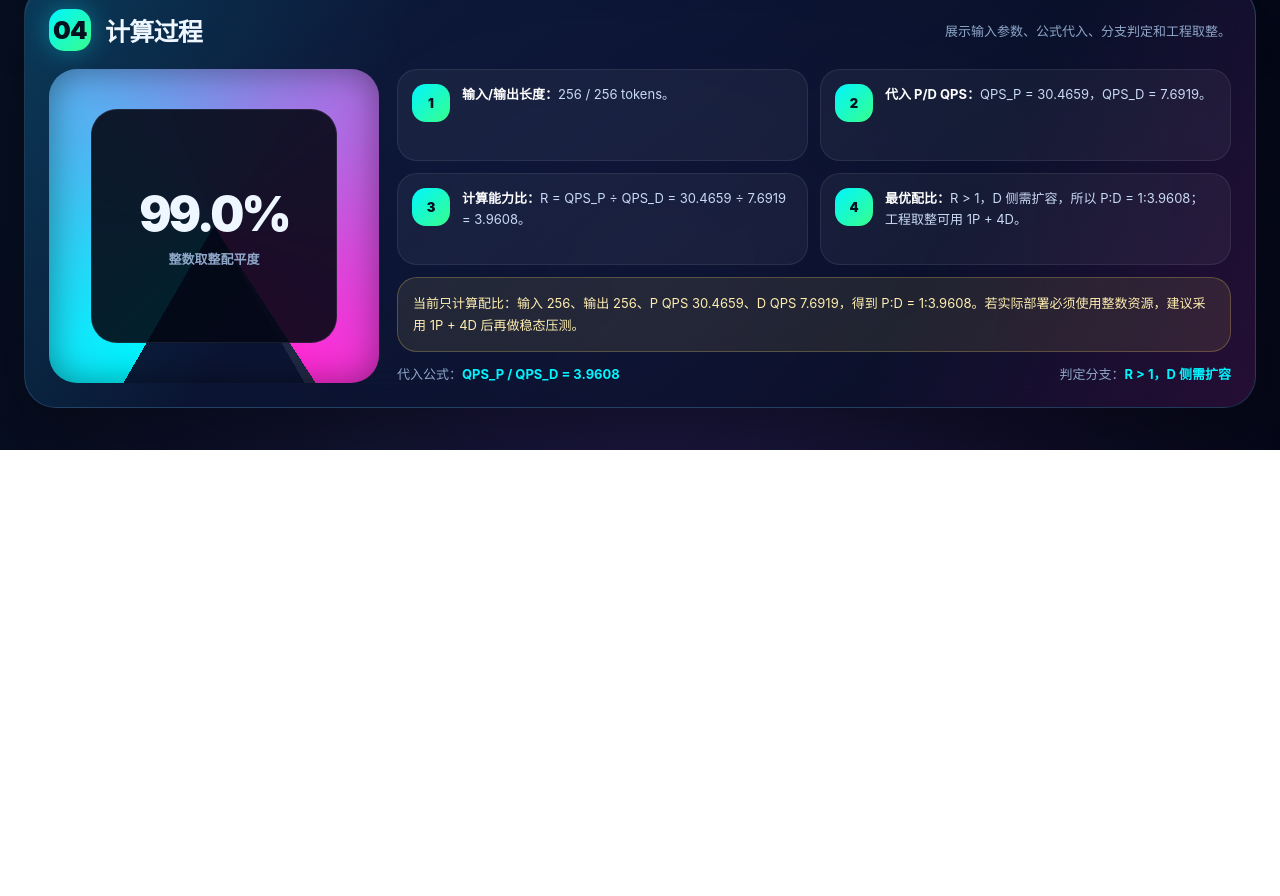
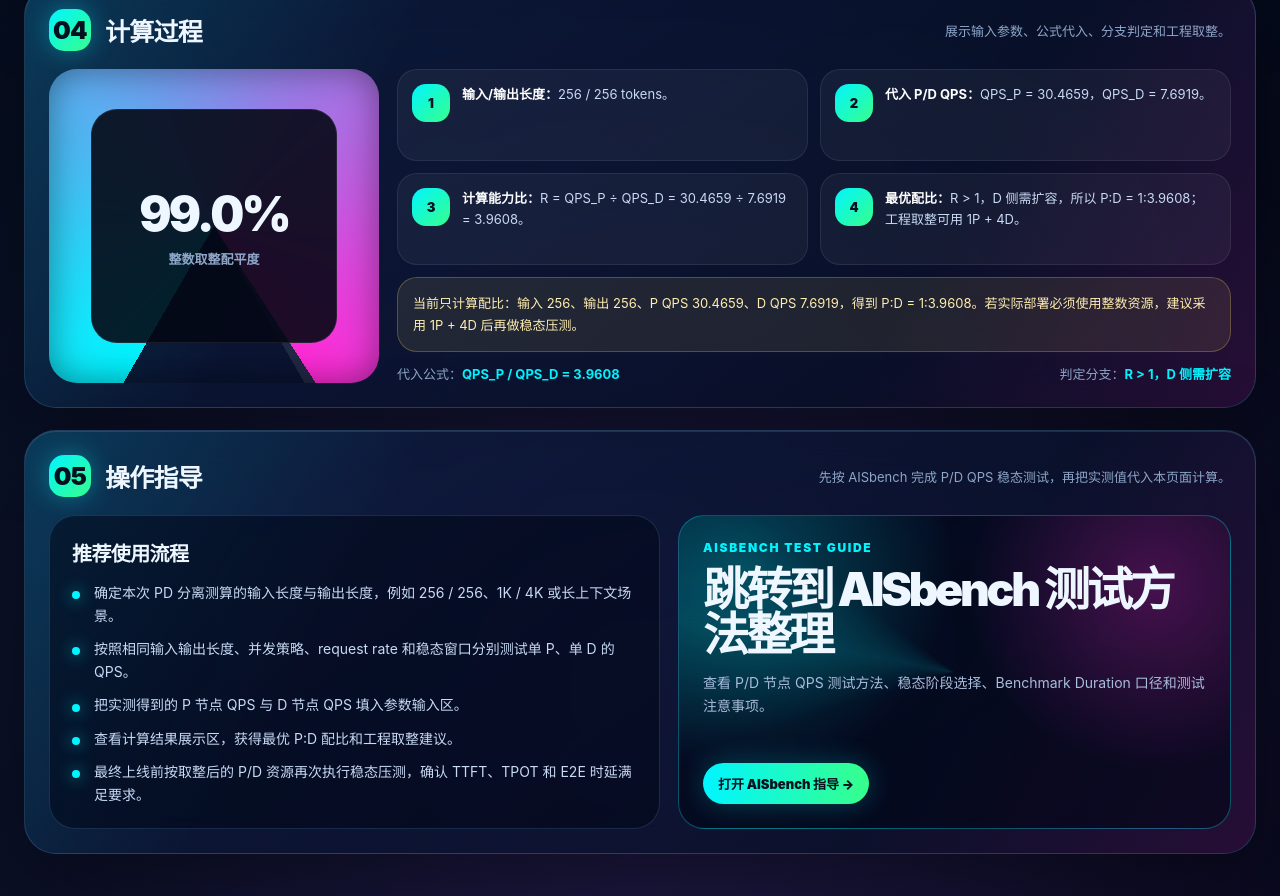
Before and after one commit to ZhengDeL/pd-rate, a plain HTML site: page index.html in a window 1280 px wide. Shown: the part 1398-2294 px from the top of the page. Before the commit the page ends 1848 px from the top, so only its background shows below. Drawn offline with Linux system fonts and the light colour scheme.

Commit message:
Add files via upload

```diff
--- a/index.html
+++ b/index.html
@@ -809,10 +809,138 @@
 
     .formula-line b { color: var(--cyan); }
 
+    .guide-grid {
+      display: grid;
+      grid-template-columns: 1.05fr 0.95fr;
+      gap: 18px;
+      align-items: stretch;
+    }
+
+    .guide-panel {
+      padding: 22px;
+      border-radius: 26px;
+      background: rgba(0, 6, 22, 0.52);
+      border: 1px solid rgba(122, 202, 255, 0.17);
+    }
+
+    .guide-panel h3 {
+      margin: 0 0 14px;
+      font-size: 20px;
+      letter-spacing: -0.03em;
+    }
+
+    .guide-list {
+      display: grid;
+      gap: 10px;
+      margin: 0;
+      padding: 0;
+      list-style: none;
+      color: #c9daf5;
+      font-size: 14px;
+      line-height: 1.65;
+    }
+
+    .guide-list li {
+      position: relative;
+      padding-left: 22px;
+    }
+
+    .guide-list li::before {
+      content: "";
+      position: absolute;
+      left: 0;
+      top: 0.72em;
+      width: 8px;
+      height: 8px;
+      border-radius: 50%;
+      background: var(--cyan);
+      box-shadow: 0 0 16px rgba(var(--cyan-rgb), 0.75);
+    }
+
+    .guide-link-card {
+      position: relative;
+      min-height: 220px;
+      display: flex;
+      flex-direction: column;
+      justify-content: space-between;
+      padding: 24px;
+      border-radius: 26px;
+      color: var(--text);
+      text-decoration: none;
+      background:
+        radial-gradient(circle at 12% 16%, rgba(var(--cyan-rgb), 0.25), transparent 38%),
+        radial-gradient(circle at 86% 22%, rgba(var(--pink-rgb), 0.25), transparent 35%),
+        rgba(0, 6, 22, 0.58);
+      border: 1px solid rgba(var(--cyan-rgb), 0.32);
+      overflow: hidden;
+      transition: 0.28s ease;
+    }
+
+    .guide-link-card:hover,
+    .guide-link-card:focus-visible {
+      transform: translateY(-4px);
+      border-color: rgba(var(--cyan-rgb), 0.78);
+      box-shadow: 0 0 42px rgba(var(--cyan-rgb), 0.18), 0 0 56px rgba(var(--pink-rgb), 0.12);
+      outline: none;
+    }
+
+    .guide-link-card::after {
+      content: "";
+      position: absolute;
+      inset: -45%;
+      background: conic-gradient(from 0deg, transparent 0 20%, rgba(var(--cyan-rgb), 0.22), transparent 36% 100%);
+      animation: ring 10s linear infinite;
+      opacity: 0.6;
+    }
+
+    .guide-link-card > * {
+      position: relative;
+      z-index: 1;
+    }
+
+    .guide-link-kicker {
+      color: var(--cyan);
+      font-size: 12px;
+      font-weight: 950;
+      letter-spacing: 0.14em;
+      text-transform: uppercase;
+    }
+
+    .guide-link-title {
+      margin-top: 12px;
+      font-size: clamp(28px, 3.6vw, 52px);
+      line-height: 0.98;
+      font-weight: 950;
+      letter-spacing: -0.07em;
+    }
+
+    .guide-link-desc {
+      margin-top: 14px;
+      color: #a9bddc;
+      line-height: 1.65;
+      font-size: 14px;
+    }
+
+    .guide-link-action {
+      display: inline-flex;
+      align-items: center;
+      gap: 10px;
+      width: fit-content;
+      margin-top: 18px;
+      padding: 11px 15px;
+      border-radius: 999px;
+      color: #06111f;
+      background: linear-gradient(90deg, var(--cyan), var(--green));
+      box-shadow: 0 0 28px rgba(var(--cyan-rgb), 0.24);
+      font-size: 13px;
+      font-weight: 950;
+    }
+
     @media (max-width: 1180px) {
       .hero,
       .result-grid,
-      .process-layout { grid-template-columns: 1fr; }
+      .process-layout,
+      .guide-grid { grid-template-columns: 1fr; }
 
       .input-grid { grid-template-columns: repeat(2, minmax(0, 1fr)); }
     }
@@ -979,6 +1107,34 @@
         </div>
       </div>
     </section>
+
+    <section class="section-card" id="guide">
+      <div class="section-head">
+        <h2 class="section-title"><span class="step-no">05</span>操作指导</h2>
+        <div class="section-note">先按 AISbench 完成 P/D QPS 稳态测试，再把实测值代入本页面计算。</div>
+      </div>
+      <div class="section-body guide-grid">
+        <div class="guide-panel">
+          <h3>推荐使用流程</h3>
+          <ul class="guide-list">
+            <li>确定本次 PD 分离测算的输入长度与输出长度，例如 256 / 256、1K / 4K 或长上下文场景。</li>
+            <li>按照相同输入输出长度、并发策略、request rate 和稳态窗口分别测试单 P、单 D 的 QPS。</li>
+            <li>把实测得到的 P 节点 QPS 与 D 节点 QPS 填入参数输入区。</li>
+            <li>查看计算结果展示区，获得最优 P:D 配比和工程取整建议。</li>
+            <li>最终上线前按取整后的 P/D 资源再次执行稳态压测，确认 TTFT、TPOT 和 E2E 时延满足要求。</li>
+          </ul>
+        </div>
+
+        <a class="guide-link-card" href="https://github.com/ZhengDeL/pd-rate/blob/main/AISBench_P&D%E6%B5%8B%E8%AF%95%E6%96%B9%E6%B3%95%E6%95%B4%E7%90%86.md" target="_blank" rel="noopener noreferrer">
+          <div>
+            <div class="guide-link-kicker">AISbench Test Guide</div>
+            <div class="guide-link-title">跳转到 AISbench 测试方法整理</div>
+            <div class="guide-link-desc">查看 P/D 节点 QPS 测试方法、稳态阶段选择、Benchmark Duration 口径和测试注意事项。</div>
+          </div>
+          <span class="guide-link-action">打开 AISbench 指导 →</span>
+        </a>
+      </div>
+    </section>
   </main>
 
   <script>
```
